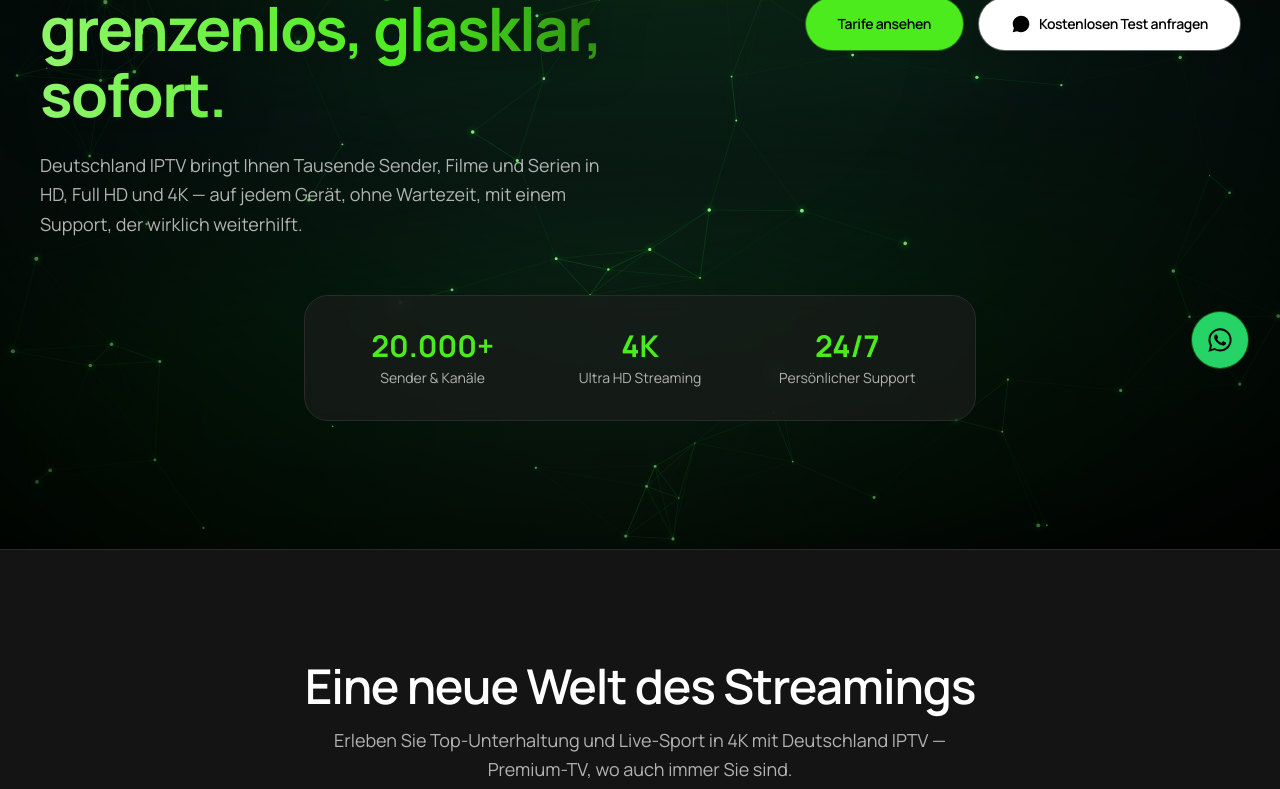
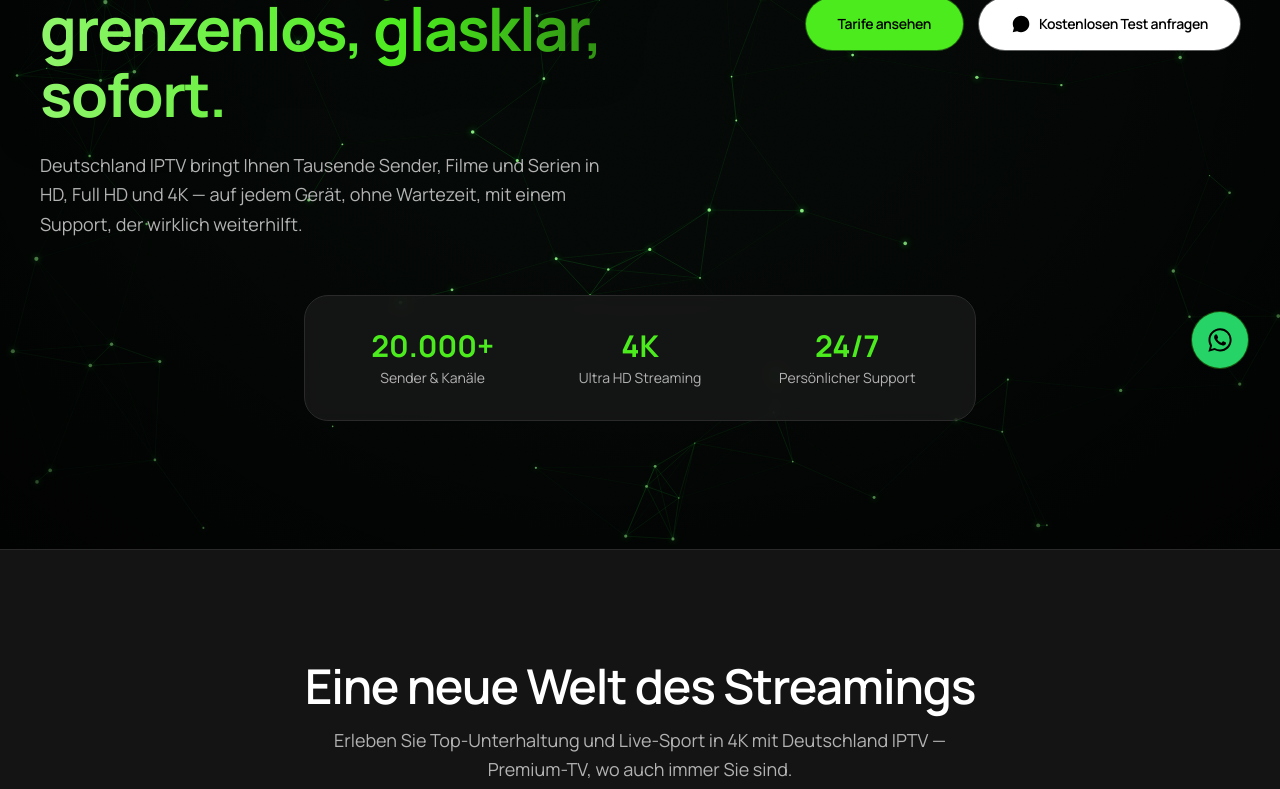
Before and after one commit to zakariyaa98/oscam-icam, a Next.js app: page / in a window 1280 px wide. Shown: the part 400-1189 px from the top of the page. Built offline with nearby package versions, Linux system fonts and the light colour scheme.

Commit message:
Simplify hero background to pure black with animated node network

```diff
--- a/app/globals.css
+++ b/app/globals.css
@@ -151,62 +151,15 @@
   -webkit-mask-image: radial-gradient(ellipse 65% 65% at center, black 0%, transparent 75%);
 }
 
-/* Hero interactive background (components/home/HeroBackground.tsx): dark
-   radial/linear base, two drifting aurora ribbons, a canvas particle
-   network (drawn by the component itself), a periodic diagonal light beam,
-   film grain and a vignette. Colors intentionally use the reference
-   design's literal, slightly-off-brand greens (#29FF42/#7CFF8E/#1FA82E,
-   near-black #030605/#061511) rather than the site's --background/--brand-
-   aqua tokens — a richer, darker one-off treatment scoped to this effect. */
+/* Hero interactive background (components/home/HeroBackground.tsx): solid
+   black base, a canvas particle network (drawn by the component itself), a
+   periodic diagonal light beam, film grain and a vignette. Beam/grain colors
+   intentionally use the reference design's literal, slightly-off-brand
+   greens (#29FF42/rgba(150,255,140,...)) rather than the site's
+   --background/--brand-aqua tokens — a richer, darker one-off treatment
+   scoped to this effect. */
 .hero-bg-base {
-  background:
-    radial-gradient(ellipse 90% 70% at 50% 15%, rgba(41, 255, 66, 0.12), transparent 60%),
-    linear-gradient(180deg, #030605 0%, #061511 45%, #030605 100%);
-}
-
-.hero-aurora {
-  position: absolute;
-  inset: -20% -10%;
-  filter: blur(70px) saturate(160%);
-  opacity: 0.4;
-  mix-blend-mode: screen;
-}
-
-.hero-ribbon {
-  position: absolute;
-  width: 140%;
-  height: 340px;
-  border-radius: 50%;
-  background: linear-gradient(90deg, transparent, #29FF42 30%, #7CFF8E 50%, #1FA82E 70%, transparent);
-  animation: hero-drift 28s ease-in-out infinite;
-}
-
-.hero-ribbon-1 {
-  top: 0%;
-  left: -20%;
-  opacity: 0.3;
-  transform: rotate(-8deg);
-}
-
-.hero-ribbon-2 {
-  top: 60%;
-  left: -30%;
-  opacity: 0.18;
-  transform: rotate(4deg);
-  animation-duration: 34s;
-  animation-delay: -10s;
-}
-
-@keyframes hero-drift {
-  0% {
-    transform: translateX(-4%) rotate(-8deg) scaleY(1);
-  }
-  50% {
-    transform: translateX(4%) rotate(-4deg) scaleY(1.15);
-  }
-  100% {
-    transform: translateX(-4%) rotate(-8deg) scaleY(1);
-  }
+  background: #040806;
 }
 
 .hero-beam {
@@ -296,12 +249,8 @@
     animation: none;
   }
 
-  .hero-ribbon,
   .hero-beam {
     animation: none;
-  }
-
-  .hero-beam {
     opacity: 0;
   }
 }
--- a/components/home/HeroBackground.tsx
+++ b/components/home/HeroBackground.tsx
@@ -14,9 +14,9 @@
 const MOUSE_RADIUS = 180;
 
 /**
- * Layered interactive Hero background: dark radial/linear base, two
- * drifting aurora ribbons, a canvas particle network that reacts to the
- * pointer, a periodic diagonal light beam, film grain and a vignette.
+ * Layered interactive Hero background: solid black base, a canvas particle
+ * network that reacts to the pointer, a periodic diagonal light beam, film
+ * grain and a vignette.
  *
  * Ported from the supplied reference design (colors/animation/canvas logic)
  * and adapted to: size itself to the Hero section rather than the full
@@ -192,10 +192,6 @@
   return (
     <div className="pointer-events-none absolute inset-0 -z-10 overflow-hidden" aria-hidden="true">
       <div className="hero-bg-base absolute inset-0" />
-      <div className="hero-aurora">
-        <div className="hero-ribbon hero-ribbon-1" />
-        <div className="hero-ribbon hero-ribbon-2" />
-      </div>
       <canvas ref={canvasRef} className="absolute inset-0 block h-full w-full" />
       <div className="hero-beam" />
       <div className="hero-grain absolute inset-0" />
```
